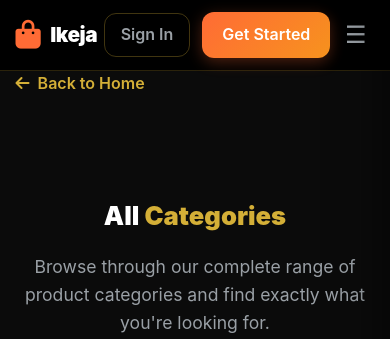
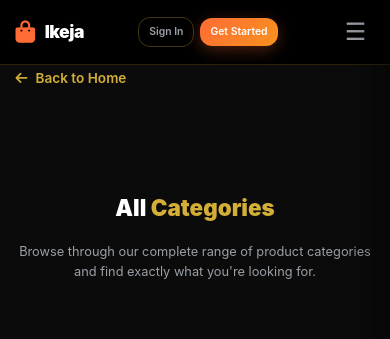
Before and after one commit to osinachi-2025/Ikeja-Online, a Flask app: page /categories in a window 390 px wide. Shown: the top 339 px of the page. Run offline with Flask 3, Linux system fonts and the light colour scheme; data comes from the database, SQL or seed files in the repository; data that the repository does not hold is empty.

Commit message:
mobile features updated

```diff
--- a/templates/categories/all_categories.html
+++ b/templates/categories/all_categories.html
@@ -216,7 +216,7 @@
             font-size: 0.85rem;
             transition: var(--transition);
             text-decoration: none;
-            display: inline-block;
+            display: none;
             box-shadow: 0 2px 10px rgba(255,107,53,0.2);
         }
 
@@ -236,6 +236,7 @@
             font-size: 0.8rem;
             transition: var(--transition);
             text-decoration: none;
+            display: none;
         }
 
         .btn-logout:hover {
@@ -656,6 +657,7 @@
                 padding: 12px 20px;
                 border-radius: 0;
                 border: 1px solid transparent;
+                font-size: 0.85rem;
             }
 
             .menu-toggle {
@@ -663,30 +665,51 @@
             }
 
             .auth-buttons {
-                display: none;
+                display: flex !important;
+                gap: 8px;
+                margin-right: 10px;
+            }
+
+            .btn-signin {
+                padding: 7px 12px;
+                font-size: 0.75rem;
+            }
+
+            .btn-signup {
+                padding: 7px 12px;
+                font-size: 0.75rem;
             }
 
             .user-profile.active {
                 display: flex;
                 flex-direction: row;
                 align-items: center;
-                gap: 15px;
+                gap: 12px;
                 width: auto;
+            }
+
+            .user-profile:not(.active) {
+                display: none !important;
             }
 
             .user-avatar {
                 display: none;
             }
 
-            .user-info {
+            .user-profile.active .user-info {
                 display: flex;
                 flex-direction: column;
                 transition: var(--transition);
+                cursor: pointer;
+            }
+
+            .user-info:hover strong {
+                color: var(--orange);
             }
 
             .user-info strong {
                 color: var(--white);
-                font-size: 0.95rem;
+                font-size: 0.85rem;
                 transition: var(--transition);
             }
 
@@ -699,69 +722,120 @@
             }
 
             .btn-logout {
+                padding: 6px 10px;
+                font-size: 0.7rem;
                 display: none !important;
             }
 
             .section-header h1 {
-                font-size: 2rem;
+                font-size: 1.6rem;
+            }
+
+            .section-header p {
+                font-size: 0.9rem;
             }
 
             .categories-grid {
-                grid-template-columns: repeat(auto-fill, minmax(150px, 1fr));
-                gap: 16px;
+                grid-template-columns: repeat(auto-fill, minmax(140px, 1fr));
+                gap: 12px;
             }
 
             .category-card {
-                min-height: 240px;
+                min-height: 200px;
             }
 
             .category-icon {
-                font-size: 2.8rem;
+                font-size: 2.2rem;
             }
 
             .category-name {
-                font-size: 1rem;
+                font-size: 0.9rem;
+            }
+
+            .category-count {
+                font-size: 0.7rem;
             }
         }
 
         @media (max-width: 480px) {
             .header-inner {
-                padding: 12px 0;
+                padding: 10px 0;
+                gap: 8px;
             }
 
             .brand {
-                font-size: 1.3rem;
+                font-size: 1.1rem;
+            }
+
+            .brand i {
+                font-size: 1.4rem;
+            }
+
+            .auth-buttons {
+                gap: 6px;
+                margin-right: 5px;
+            }
+
+            .user-profile:not(.active) {
+                display: none !important;
+            }
+
+            .btn-signin {
+                padding: 6px 10px;
+                font-size: 0.65rem;
+            }
+
+            .btn-signup {
+                padding: 6px 10px;
+                font-size: 0.65rem;
+            }
+
+            .user-info strong {
+                font-size: 0.75rem;
+            }
+
+            .btn-logout {
+                padding: 5px 8px;
+                font-size: 0.6rem;
             }
 
             .section-header h1 {
-                font-size: 1.6rem;
+                font-size: 1.4rem;
+            }
+
+            .section-header p {
+                font-size: 0.8rem;
             }
 
             .categories-grid {
-                grid-template-columns: repeat(auto-fill, minmax(120px, 1fr));
-                gap: 12px;
+                grid-template-columns: repeat(auto-fill, minmax(100px, 1fr));
+                gap: 10px;
             }
 
             .category-card {
-                min-height: 200px;
+                min-height: 160px;
             }
 
             .category-info {
-                padding: 15px;
+                padding: 10px;
             }
 
             .category-icon {
-                font-size: 2.2rem;
-                margin-bottom: 6px;
+                font-size: 1.8rem;
+                margin-bottom: 4px;
             }
 
             .category-name {
-                font-size: 0.9rem;
-                margin-bottom: 4px;
+                font-size: 0.8rem;
+                margin-bottom: 2px;
             }
 
             .category-count {
-                font-size: 0.75rem;
+                font-size: 0.65rem;
+            }
+
+            .back-link {
+                font-size: 0.85rem;
             }
         }
 
@@ -1223,6 +1297,7 @@
                 display:none;
             }
         }
+
     </style>
 </head>
 <body>
@@ -1530,8 +1605,11 @@
             const dashboardBtn = document.getElementById('dashboardBtn');
             const userProfile = document.getElementById('userProfile');
             const userInfo = document.querySelector('.user-info');
+            const authButtons = document.getElementById('authButtons');
+            const logoutBtn = document.getElementById('logoutBtn');
 
             // Dashboard button click handler
+            if (dashboardBtn) {
                 dashboardBtn.addEventListener('click', (e) => {
                     e.preventDefault();
                     const dashboardUrl = dashboardBtn.dataset.dashboardUrl;
@@ -1539,8 +1617,9 @@
                         window.location.href = dashboardUrl;
                     }
                 });
-
-            // User info click handler (for mobile view)
+            }
+
+            // User info click handler (for mobile view and desktop)
             if (userInfo) {
                 userInfo.addEventListener('click', (e) => {
                     e.preventDefault();
@@ -1551,28 +1630,38 @@
                 });
             }
 
-            document.getElementById('logoutBtn').addEventListener('click', (e) => {
+            // Logout button click handler
+            if (logoutBtn) {
+                logoutBtn.addEventListener('click', (e) => {
                     e.preventDefault();
                     logout();
                 });
-
-            // Add back to categories button listener
-            document.getElementById('backToCategoriesBtn').addEventListener('click', backToCategories);
-        });
+            }
 
             // Menu toggle for mobile
             const menuToggle = document.getElementById('menuToggle');
             const nav = document.getElementById('nav');
 
+            if (menuToggle) {
                 menuToggle.addEventListener('click', () => {
                     nav.classList.toggle('active');
                 });
+            }
 
             // Close menu when clicking a link
+            if (nav) {
                 nav.querySelectorAll('a').forEach(link => {
                     link.addEventListener('click', () => {
                         nav.classList.remove('active');
                     });
+                });
+            }
+
+            // Add back to categories button listener
+            const backBtn = document.getElementById('backToCategoriesBtn');
+            if (backBtn) {
+                backBtn.addEventListener('click', backToCategories);
+            }
         });
 
         // Load categories
```
Also changed, not shown: templates/home/home.html (+40 -6 lines). Lines whose indentation alone changed are shown as unchanged.
